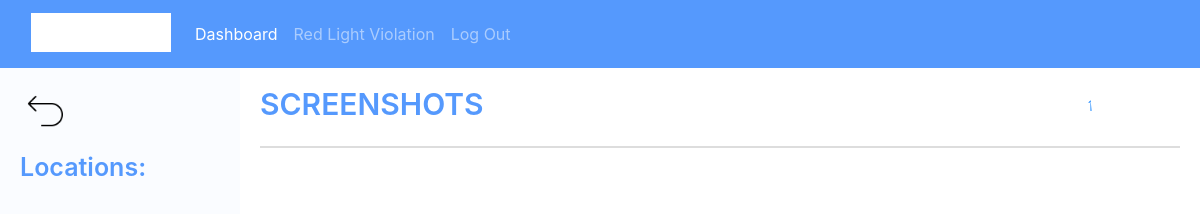
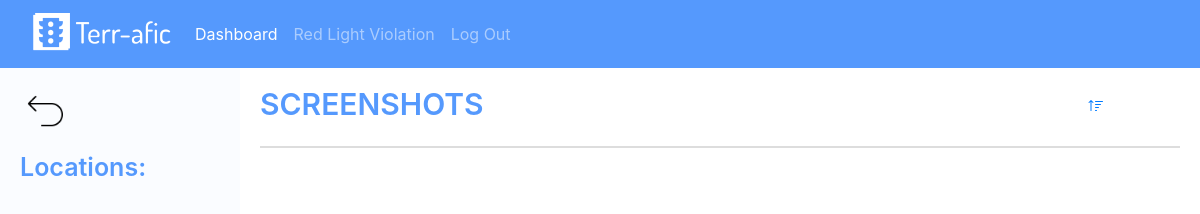
Before and after one commit to error323dino/my-electron-app, an Electron app: page redLight.html in a window 1200 px wide. Drawn offline with nearby package versions, Linux system fonts and the light colour scheme; no server answers; files whose address does not match are found by name.

Commit message:
push first

```diff
--- a/redLight.html
+++ b/redLight.html
@@ -17,9 +17,9 @@
 <!-- nav bar  -->
 <nav class="navbar navbar-expand-lg navbar-dark custom-navbar" style="background-color: #5599fd;">
     <div class="container-fluid">
-        <a class="navbar-brand" href="#">
-          <img src="C:\Users\User\Documents\GitHub\my-electron-app\resources\logo.jpg" width="140" height="100" alt="Logo" class="white-image">
-        </a>
+      <a class="navbar-brand" href="#">
+        <img src="../my-electron-app/resources/transparentLogo.png" width="140" height="100" alt="Logo" class="white-image">
+    </a>
       <button class="navbar-toggler" type="button" data-bs-toggle="collapse" data-bs-target="#navbarNav" aria-controls="navbarNav" aria-expanded="false" aria-label="Toggle navigation">
         <span class="navbar-toggler-icon"></span>
       </button>
@@ -54,11 +54,12 @@
         <div id="screenshotsColumn" class="location-list">
           <div class="content is-medium" style="display: flex; align-items: center; ">
             <h3 style="color: #5599fd; margin: 0; width:90%">SCREENSHOTS</h3>
+
             <a id="sortButton" href="#">
-                <svg xmlns="http://www.w3.org/2000/svg" width="16" height="16" fill="currentColor" class="bi bi-sort-up" viewBox="0 0 16 16">
-                    <path d="M3.5 12.5a.5.5 0 0 1-1 0V3.707L1.354 4.854a.5.5 0 1 1-.708-.708l2-1.999.007-.007a.498.a498 0 0 1 .7.006l2 2a.5.5 0 1 1-.707.708L3.5 3.707V12.5zm3.5-9a.5.5 0 0 1 .5-.5h7a.5.5 0 0 1 0 1h-7a.5.5 0 0 1-.5-.5zM7.5 6a.5.5 0 0 0 0 1h5a.5.5 0 0 0 0-1h-5zm0 3a.5.5 0 0 0 0 1h3a.5.5 0 0 0 0-1h-3zm0 3a.5.5 0 0 0 0 1h1a.5.5 0 0 0 0-1h-1z"/>
-                </svg>
-            </a>
+              <svg xmlns="http://www.w3.org/2000/svg" width="16" height="16" fill="currentColor" class="bi bi-sort-up" viewBox="0 0 16 16">
+                <path d="M3.5 12.5a.5.5 0 0 1-1 0V3.707L1.354 4.854a.5.5 0 1 1-.708-.708l2-1.999.007-.007a.498.498 0 0 1 .7.006l2 2a.5.5 0 1 1-.707.708L3.5 3.707V12.5zm3.5-9a.5.5 0 0 1 .5-.5h7a.5.5 0 0 1 0 1h-7a.5.5 0 0 1-.5-.5zM7.5 6a.5.5 0 0 0 0 1h5a.5.5 0 0 0 0-1h-5zm0 3a.5.5 0 0 0 0 1h3a.5.5 0 0 0 0-1h-3zm0 3a.5.5 0 0 0 0 1h1a.5.5 0 0 0 0-1h-1z"/>
+              </svg>
+          </a>
         </div>
               <div id="listScreenshot" class="grid-container scrollable-container">
 
```
Also changed, not shown: dashboard.html (+1 -1 lines).
